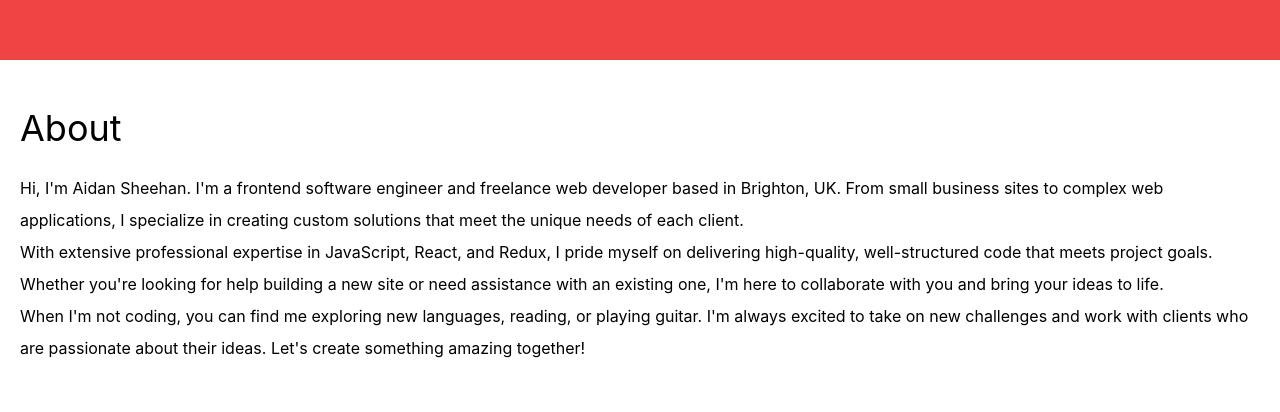
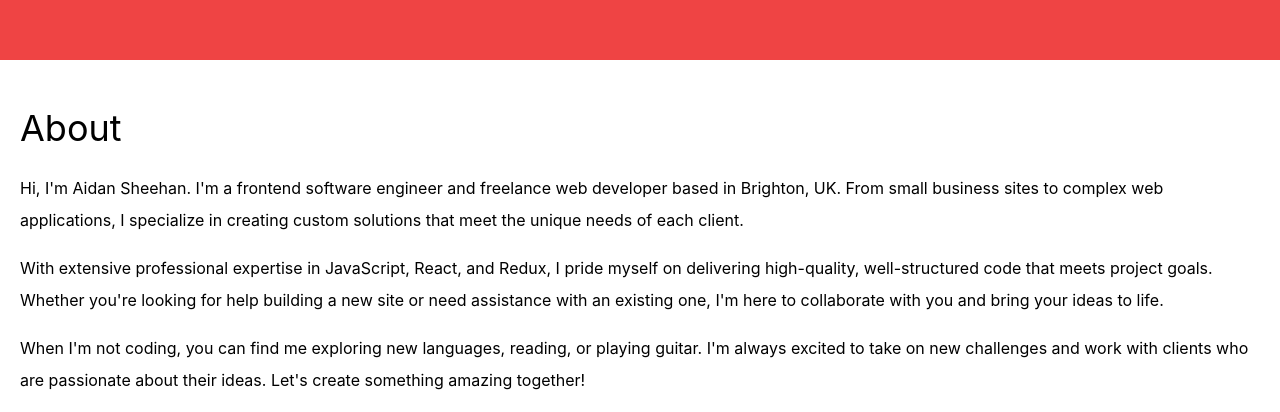
Before and after one commit to aidansheehan/portfolio, a React (Create React App) app: page / in a window 1280 px wide. Shown: the part 788-1200 px from the top of the page. Before the commit the page ends 1152 px from the top, so only its background shows below. Built offline with nearby package versions, Linux system fonts and the light colour scheme; the HTML template or start-up script is replaced by a standard one.

Commit message:
Resusable component structure for about section

```diff
--- a/src/App.js
+++ b/src/App.js
@@ -1,5 +1,5 @@
 import './App.css';
-import AboutComponent from './components/about';
+import AboutComponent from './components/about/about';
 import HeaderComponent from './components/header';
 import IntroductionComponent from './components/introduction';
 
--- a/src/components/about.jsx
+++ /dev/null
@@ -1,33 +0,0 @@
-/**
- * About Component
- */
-const AboutComponent = () => {
-
-    return (
-        <div id='about' className='px-5'>
-
-            <div className='pt-12 pb-6 text-4xl'>
-                <h2>About</h2>
-            </div>
-
-            <p className='leading-loose'>
-                Hi, I'm Aidan Sheehan. I'm a frontend software engineer and freelance web developer based in Brighton, UK.
-                From small business sites to complex web applications, I specialize in creating custom solutions that meet the unique needs of each client.
-            </p>
-
-            <p className='leading-loose'>
-                With extensive professional expertise in JavaScript, React, and Redux, I pride myself on delivering high-quality, well-structured code that meets project goals.
-                Whether you're looking for help building a new site or need assistance with an existing one, I'm here to collaborate with you and bring your ideas to life.
-            </p>
-
-            <p className='leading-loose'>
-            When I'm not coding, you can find me exploring new languages, reading, or playing guitar.
-            I'm always excited to take on new challenges and work with clients who are passionate about their ideas.
-            Let's create something amazing together!
-            </p>
-
-        </div>
-    )
-}
-
-export default AboutComponent;
--- /dev/null
+++ b/src/components/about/about-section.jsx
@@ -0,0 +1,16 @@
+/**
+ * Generic about text component
+ */
+const AboutSectionComponent = (props) => {
+
+    //Destructure props
+    const { text } = props
+
+    return (
+        <p className='leading-loose mb-4'>
+            {text}
+        </p>
+    )
+}
+
+export default AboutSectionComponent;
--- /dev/null
+++ b/src/components/about/about.jsx
@@ -0,0 +1,31 @@
+import AboutSectionComponent from "./about-section";
+
+/**
+ * About Component
+ */
+const AboutComponent = () => {
+
+    const ABOUT_TEXTS = [
+        "Hi, I'm Aidan Sheehan. I'm a frontend software engineer and freelance web developer based in Brighton, UK. From small business sites to complex web applications, I specialize in creating custom solutions that meet the unique needs of each client.",
+        "With extensive professional expertise in JavaScript, React, and Redux, I pride myself on delivering high-quality, well-structured code that meets project goals. Whether you're looking for help building a new site or need assistance with an existing one, I'm here to collaborate with you and bring your ideas to life.",
+        "When I'm not coding, you can find me exploring new languages, reading, or playing guitar. I'm always excited to take on new challenges and work with clients who are passionate about their ideas. Let's create something amazing together!"
+    ];
+
+    return (
+        <div id='about' className='px-5'>
+
+            <div className='pt-12 pb-6 text-4xl'>
+                <h2>About</h2>
+            </div>
+
+            {
+                ABOUT_TEXTS.map((t_, i_) => (
+                    <AboutSectionComponent key={i_} text={t_} />
+                ))
+            }
+
+        </div>
+    )
+}
+
+export default AboutComponent;
```
